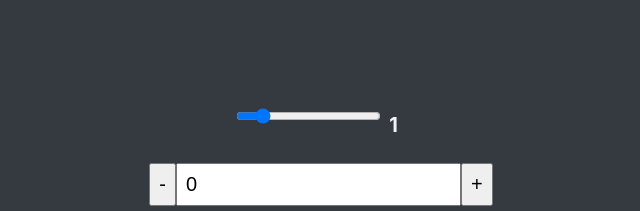
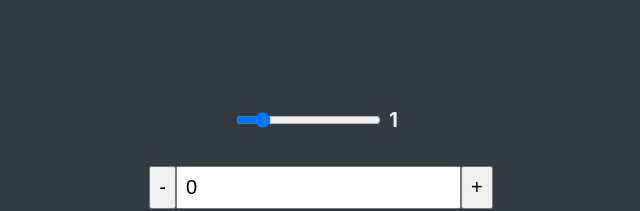
Before and after one commit to mdrakibur179/react-quiz, a React (Create React App) app: page / in a window 1280 px wide. Shown: the top 211 px of the page, without its empty margins (319-959 px from the left). Built offline with nearby package versions, Linux system fonts and the light colour scheme.

Commit message:
added useReducer

```diff
--- a/src/DateCounterTest.js
+++ b/src/DateCounterTest.js
@@ -1,49 +1,68 @@
-import { useState } from "react";
+import { useReducer } from "react";
+
+const initialState = { count: 0, step: 1 };
+
+function reducer(state, action) {
+  switch (action.type) {
+    case "dec":
+      return { ...state, count: state.count - state.step };
+    case "inc":
+      return { ...state, count: state.count + state.step };
+    case "setCount":
+      return { ...state, count: action.payload };
+    case "setStep":
+      return { ...state, step: action.payload };
+    case "reset":
+      return initialState;
+    default:
+      throw new Error("Unknown Error");
+  }
+}
 
 const DateCounterTest = () => {
-  const [count, setCount] = useState(1);
-  const [step, setStep] = useState(0);
+  const [state, dispatch] = useReducer(reducer, initialState);
+
+  const { count, step } = state;
+
+  const handleStep = (e) => {
+    dispatch({ type: "setStep", payload: Number(e.target.value) });
+  };
 
   const handleCount = (e) => {
-    setCount(Number(e.target.value));
-  };
-
-  const handleStep = (e) => {
-    setStep(Number(e.target.value));
+    dispatch({ type: "setCount", payload: Number(e.target.value) });
   };
 
   const dec = () => {
-    setStep((s) => s - count);
+    dispatch({ type: "dec" });
   };
 
   const inc = () => {
-    setStep((s) => s + count);
+    dispatch({ type: "inc" });
   };
 
   const date = new Date();
-  date.setDate(date.getDate() + step);
+  date.setDate(date.getDate() + count);
 
   const handleReset = () => {
-    setCount(1);
-    setStep(0);
+    dispatch({ type: "reset" });
   };
 
   return (
     <div className="counter">
-      <div>
+      <div className="range-slider">
         <input
           type="range"
           min={0}
           max={10}
-          value={count}
-          onChange={handleCount}
+          value={step}
+          onChange={handleStep}
         />
-        <span>{count}</span>
+        <span>{step}</span>
       </div>
 
       <div>
         <button onClick={dec}>-</button>
-        <input value={step} onChange={handleStep} />
+        <input value={count} onChange={handleCount} />
         <button onClick={inc}>+</button>
       </div>
 
--- a/src/index.css
+++ b/src/index.css
@@ -253,6 +253,11 @@ progress {
   margin: 6rem;
 }
 
+.range-slider {
+  display: flex;
+  text-align: center;
+}
+
 .counter * {
   font-size: inherit;
   padding: 0.8rem;
```
